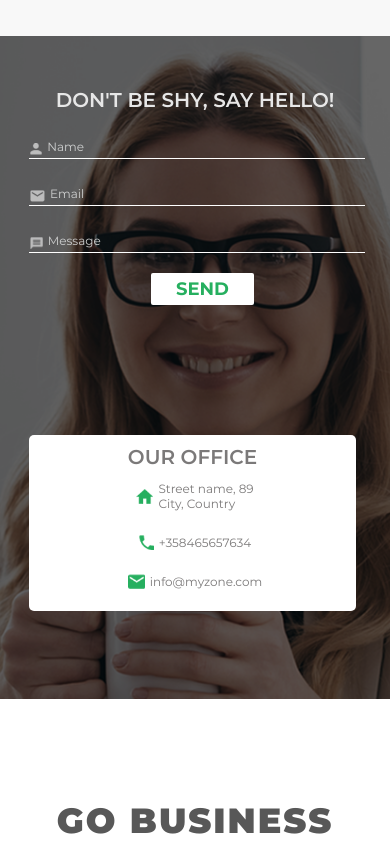
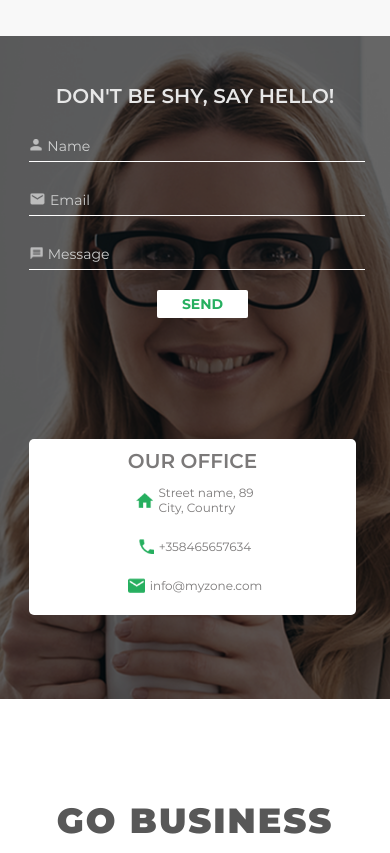
Before and after one commit to BojanDzogazovic/am2_zadatak, a website: page am2/index.html in a window 390 px wide. Shown: the part 7940-8793 px from the top of the page. Drawn offline with nearby package versions, Linux system fonts and the light colour scheme.

Commit message:
responsive fix

```diff
--- a/am2/responsive.css
+++ b/am2/responsive.css
@@ -450,7 +450,7 @@
         font-size: 20px;
     }
     .placeholdertext{
-        font-size: 12px;
+        font-size: 14px;
     }
     .placeholdericon{
         height: 12px;
@@ -467,6 +467,7 @@
     .button-form{
         padding: 8px 30px !important;
         margin-top: -25px;
+        font-size: 14px;
     }
     .infoarea{
         padding: 10px;
--- a/am2/style.css
+++ b/am2/style.css
@@ -325,7 +325,7 @@ nav{
 
 .column:hover, .columnproject:hover{
     margin-top: -5px;
-    margin-bottom: 40px;
+    margin-bottom: 20px;
     box-shadow: 0 12px 8px -6px #acacac;
 }
 
```
